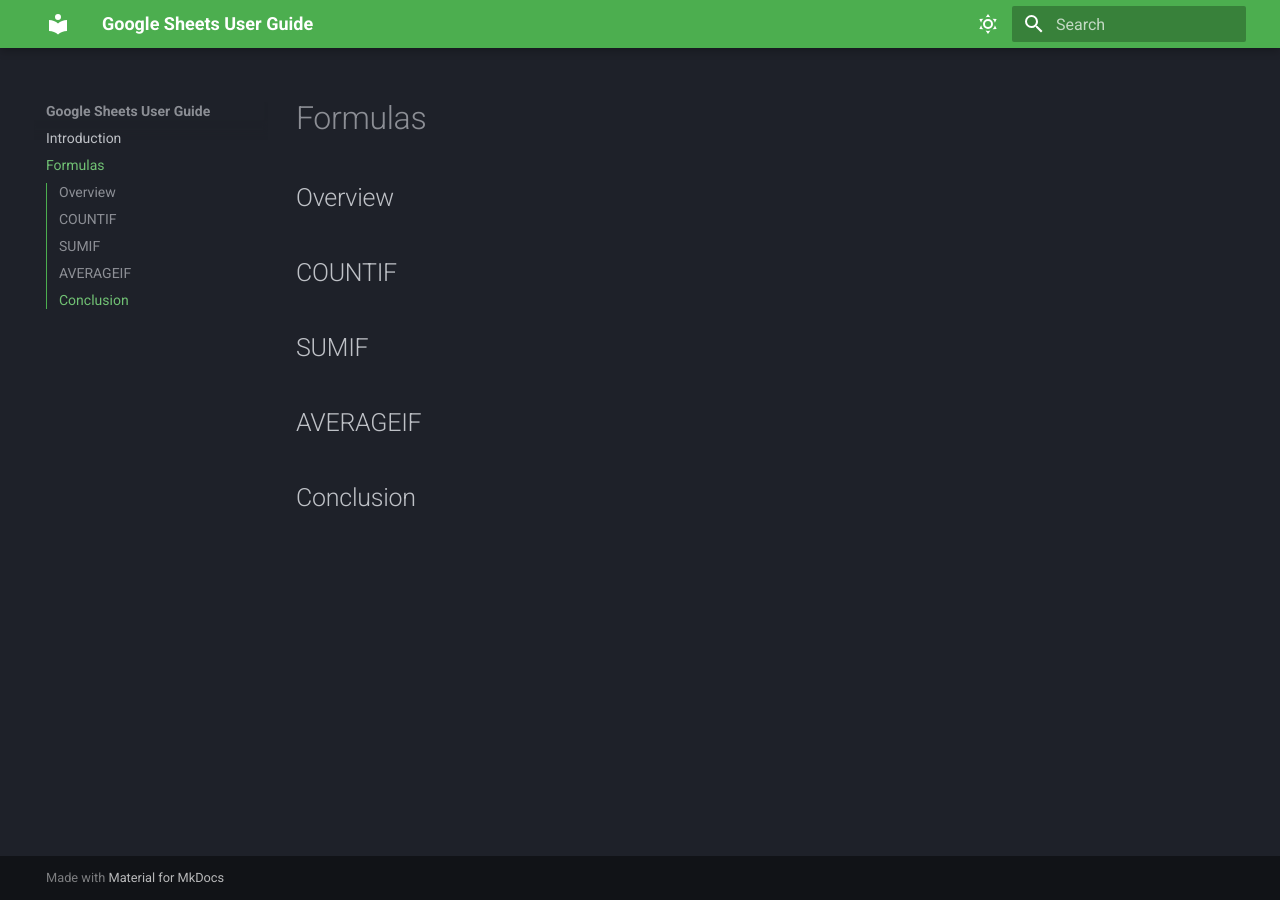
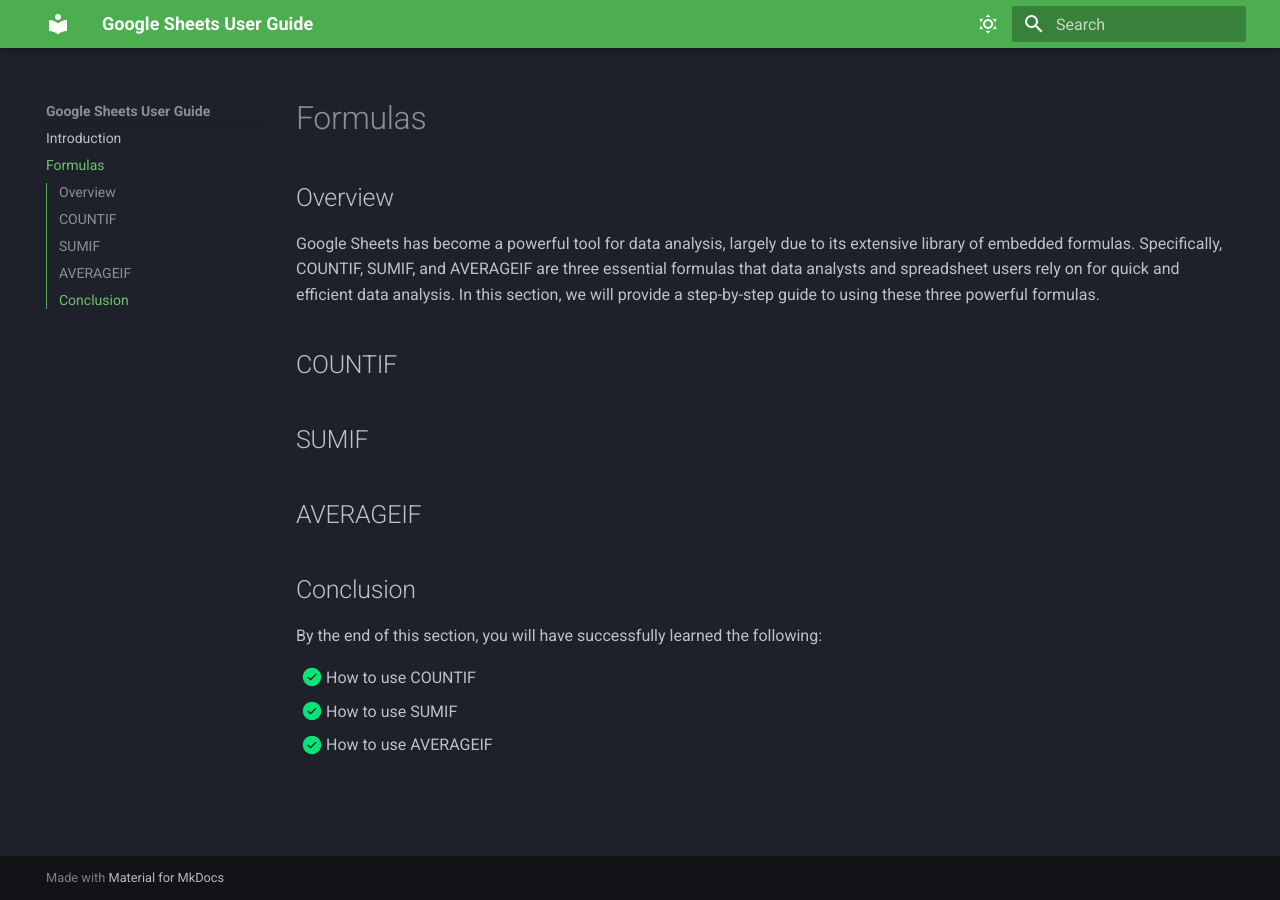
Before and after one commit to Hazel-Jeong-dev/COMM2216_UserGuide_Aibyn_Hazel, an MkDocs documentation site: the page built from docs/Formulas.md, in a window 1280 px wide. Built offline with MkDocs 1.6.1 and Material for MkDocs 9.7.7, drawn with Linux system fonts in a browser that asks for light colours.

Commit message:
Add overview and conclusion to Formulas page

```diff
--- a/docs/Formulas.md
+++ b/docs/Formulas.md
@@ -1,6 +1,13 @@
 # Formulas
 ## Overview
+Google Sheets has become a powerful tool for data analysis, largely due to its extensive library of embedded formulas. Specifically, COUNTIF, SUMIF, and AVERAGEIF are three essential formulas that data analysts and spreadsheet users rely on for quick and efficient data analysis. In this section, we will provide a step-by-step guide to using these three powerful formulas.
+
 ## COUNTIF
 ## SUMIF
 ## AVERAGEIF
 ## Conclusion
+By the end of this section, you will have successfully learned the following:
+
+- [x] How to use COUNTIF
+- [x] How to use SUMIF
+- [x] How to use AVERAGEIF
--- a/mkdocs.yml
+++ b/mkdocs.yml
@@ -26,3 +26,5 @@ markdown_extensions:
   - codehilite
   - toc:
       permalink: true
+  - pymdownx.tasklist:
+      custom_checkbox: true
```
